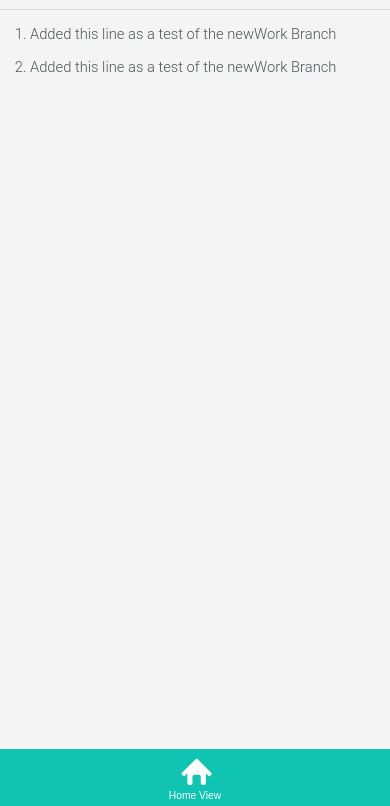
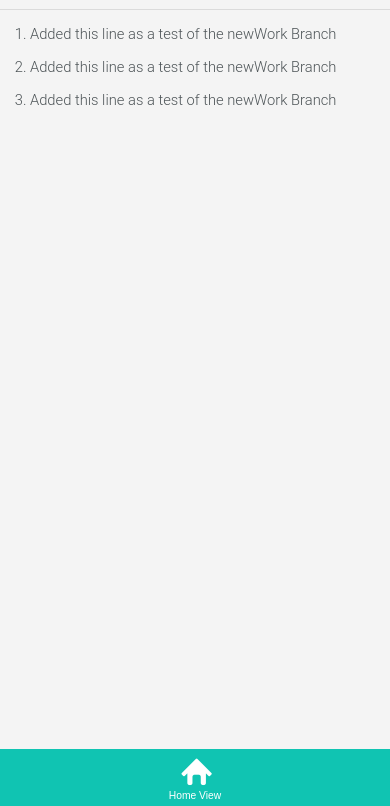
Before and after one commit to rfobrien76/mobDevRepo, a plain HTML site: page BiltmoreMobileApp/index.html in a window 390 px wide. Shown: the part 38-844 px from the top of the page. Drawn offline with Linux system fonts and the light colour scheme; some packages are replaced by stand-ins of ours.

Commit message:
added the third line to the view.html file

```diff
--- a/BiltmoreMobileApp/components/home/view.html
+++ b/BiltmoreMobileApp/components/home/view.html
@@ -4,5 +4,6 @@
     <!-- Add custom code here. For more information about custom code, see http://docs.telerik.com/platform/screenbuilder/troubleshooting/how-to-keep-custom-code-changes -->
 <p> 1. Added this line as a test of the newWork Branch </p>
     <p> 2. Added this line as a test of the newWork Branch </p>
+      <p> 3. Added this line as a test of the newWork Branch </p>
     <!-- END_CUSTOM_CODE_home -->
 </div>
```
